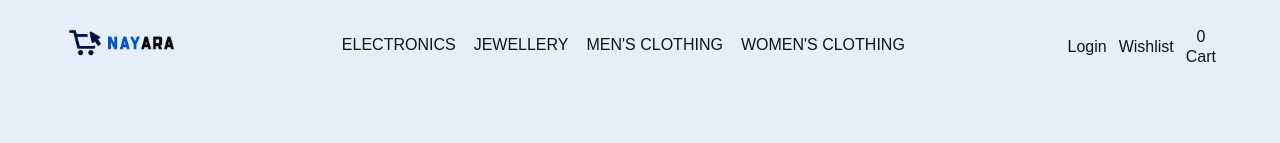
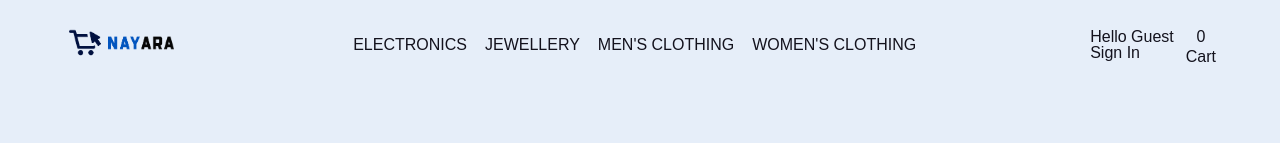
Before and after one commit to sree-lakshmi-n/nayara-shopping-website, a React (Create React App) app: page / in a window 1280 px wide. Shown: the top 143 px of the page. Built offline with nearby package versions, Linux system fonts and the light colour scheme; no server answers; a web font is replaced by a local one.

Commit message:
handling authentication

```diff
--- a/src/components/NavOptions/NavOptions.js
+++ b/src/components/NavOptions/NavOptions.js
@@ -1,43 +1,47 @@
 import "./NavOptions.css";
-import React from "react";
+import React, { useEffect, useState } from "react";
 import FlexWrapper from "../../UI/FlexWrapper/FlexWrapper";
 import { Link } from "react-router-dom";
 import { useStateValue } from "../../StateProvider";
+import { auth } from "../../firebase";
 
-export default function NavOptions() {
+export default function NavOptions(props) {
   const [{ basket, user }, dispatch] = useStateValue();
-  const options = [
-    {
-      option: "login",
-      icon: "person",
-    },
-    {
-      option: "wishlist",
-      icon: "heart",
-    },
-    {
-      option: "cart",
-      icon: "cart",
-    },
-  ];
+
+  const handleAuthentication = () => {
+    if (user) {
+      auth.signOut().then(() => {
+        console.log("Sign-out successful.");
+      });
+    }
+  };
+
   return (
     <nav className="nav__options">
       <FlexWrapper
         className="nav__options-wrapper flex-center-align"
         element="ul"
       >
-        {options.map((option, index) => (
-          <FlexWrapper key={index} className="nav-option-item" element="ul">
-            <Link to={`/${option.option}`}>
-              {" "}
-              <ion-icon name={`${option.icon}-outline`}></ion-icon>
-            </Link>
-            {option.option === "cart" && (
-              <span className="cart-total">{basket?.length}</span>
-            )}
-            <span className="option-label">{option.option}</span>
-          </FlexWrapper>
-        ))}
+        <Link to={!user && "/login"}>
+          <div onClick={handleAuthentication} className="header__option">
+            <span className="header__optionLineOne">
+              Hello {!user ? "Guest" : user}
+            </span>
+            <br />
+            <span className="header__optionLineTwo">
+              {user ? "Sign Out" : "Sign In"}
+            </span>
+          </div>
+        </Link>
+
+        <FlexWrapper className="nav-option-item" element="ul">
+          <Link to="/checkout">
+            {" "}
+            <ion-icon name={`cart-outline`}></ion-icon>
+          </Link>
+          <span className="cart-total">{basket?.length}</span>
+          <span className="option-label">Cart</span>
+        </FlexWrapper>
       </FlexWrapper>
     </nav>
   );
```
